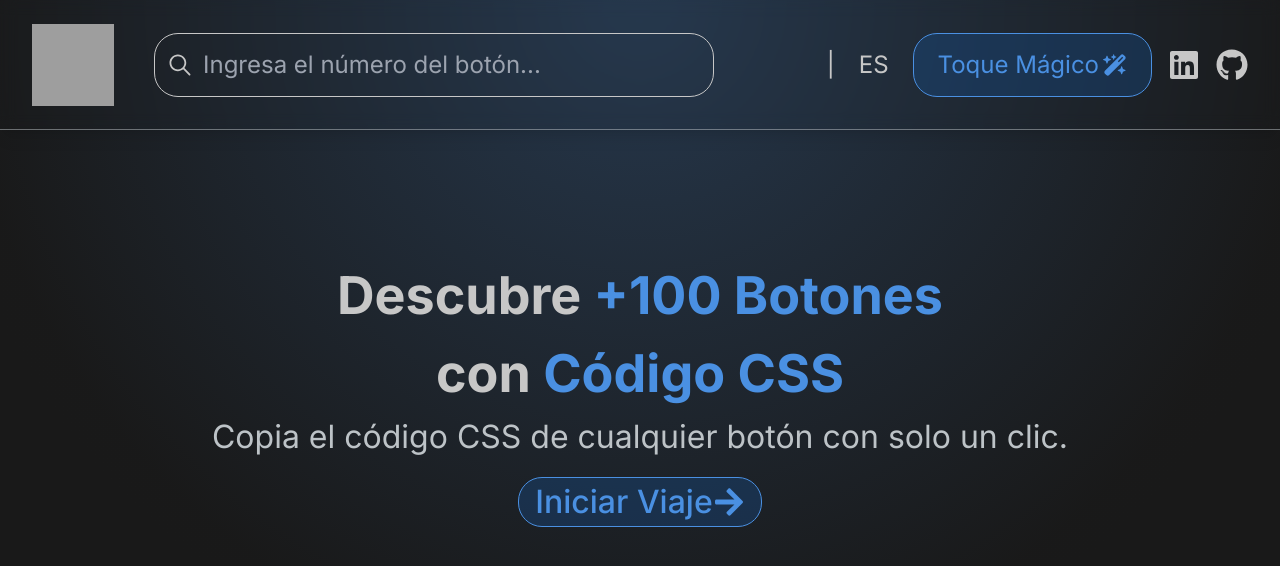
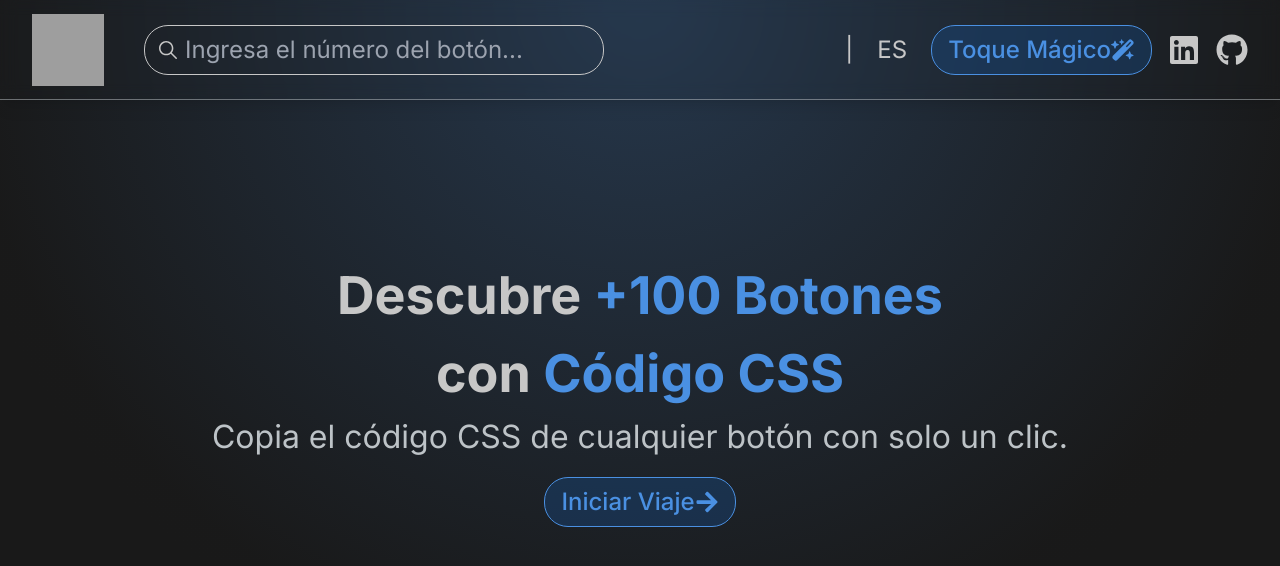
Before and after one commit to DMaximoVarela/magic-buttons, a Next.js app: page / in a window 1280 px wide. Shown: the top 566 px of the page. Built offline with nearby package versions, Linux system fonts and the light colour scheme; grey boxes are pictures that could not be loaded.

Commit message:
style: corrige estilos en nav y añade animaciones en nav

```diff
--- a/src/app/page.tsx
+++ b/src/app/page.tsx
@@ -18,7 +18,7 @@ export default function Home() {
           con solo un clic.
         </h3>
       </div>
-      <div className="h-[32px] sm:h-[40px] lg:h-[50px] 2xl:h-[64px] my-4 flex justify-center items-center text-[16px] sm:text-[24px] xl:text-[32px] font-medium px-4 text-[#4a90e2] border border-[#4a90e2] rounded-3xl bg-[#1456a44d] hover:bg-[#1456a499] cursor-pointer transition duration-500 ease-in-out transform">
+      <div className="h-[32px] sm:h-[40px] lg:h-[50px] 2xl:h-[64px] my-4 flex justify-center items-center text-[16px] sm:text-[24px] 2xl:text-[32px] font-medium px-4 text-[#4a90e2] border border-[#4a90e2] rounded-3xl bg-[#1456a44d] hover:bg-[#1456a499] cursor-pointer transition duration-500 ease-in-out transform">
         <span>Iniciar Viaje</span>
         <FaArrowRight />
       </div>
--- a/src/components/navDesktop/Nav.module.css
+++ b/src/components/navDesktop/Nav.module.css
@@ -1,15 +1,15 @@
 .logo {
-  width: 72px;
-  height: 72px;
+  width: 64px;
+  height: 64px;
   cursor: pointer;
   transition: transform 0.5s ease-in-out;
   @media (min-width: 1280px) {
-    width: 82px;
-    height: 82px;
+    width: 72px;
+    height: 72px;
   }
   @media (min-width: 1440px) {
-    width: 92px;
-    height: 92px;
+    width: 80px;
+    height: 80px;
   }
 }
 
--- a/src/components/navDesktop/nav.tsx
+++ b/src/components/navDesktop/nav.tsx
@@ -24,7 +24,7 @@ const Nav = () => {
   };
 
   return (
-    <div className="w-full h-[130px] 2xl:h-[140px] top-0 left-0 absolute lg:flex justify-between items-center p-4 xl:p-8 z-10 shadow-lg backdrop-blur border-b border-b-[#bdc3c780] hidden">
+    <div className="w-full h-[100px] 2xl:h-[120px] top-0 left-0 absolute lg:flex justify-between items-center p-4 xl:p-8 z-10 shadow-lg backdrop-blur border-b border-b-[#bdc3c780] hidden">
       <ul className="list-none flex justify-stretch items-center gap-4 xl:gap-10">
         <li>
           <Image
@@ -48,19 +48,19 @@ const Nav = () => {
           <Searchbar />
         </li>
       </ul>
-      <ul className="list-none flex justify-stretch items-center text-[22px] xl:text-[24px] 2xl:text-[26px] gap-2 xl:gap-4">
+      <ul className="list-none flex justify-stretch items-center text-[22px] xl:text-[24px] 2xl:text-[26px] gap-4 2xl:gap-5">
         <li>|</li>
-        <li className="h-[58px] xl:h-[64px] p-1 xl:p-2 flex justify-center items-center rounded-xl xl:rounded-2xl hover:bg-[#00000033] backdrop-blur cursor-pointer">
+        <li className="p-2 xl:p-2 flex justify-center items-center rounded-xl xl:rounded-2xl hover:bg-[#00000033] backdrop-blur cursor-pointer transition duration-500 ease-in-out transform">
           ES
         </li>
-        <li className="h-[58px] xl:h-[64px] flex justify-center items-center space-x-1 px-2 xl:px-6 text-[#4A90E2] border-[#4A90E2] border rounded-2xl xl:rounded-3xl bg-[#1456a44d] cursor-pointer hover:bg-[#1456a499]">
+        <li className="h-[50px] 2xl:h-[64px] my-4 flex justify-center items-center text-[24px] 2xl:text-[32px] font-medium px-4 text-[#4a90e2] border border-[#4a90e2] rounded-3xl bg-[#1456a44d] hover:bg-[#1456a499] cursor-pointer transition duration-500 ease-in-out transform">
           <span>Toque Mágico</span>
           <FaWandMagicSparkles />
         </li>
-        <li className="text-[28px] xl:text-[32px] hover:text-gray-200 cursor-pointer">
+        <li className="text-[24px] xl:text-[32px] hover:text-gray-200 cursor-pointer transition duration-500 ease-in-out transform">
           <FaLinkedin />
         </li>
-        <li className="text-[28px] xl:text-[32px] hover:text-gray-200 cursor-pointer">
+        <li className="text-[24px] xl:text-[32px] hover:text-gray-200 cursor-pointer transition duration-500 ease-in-out transform">
           <FaGithub />
         </li>
       </ul>
--- a/src/components/searchbar/searchbar.tsx
+++ b/src/components/searchbar/searchbar.tsx
@@ -2,10 +2,10 @@ import { IoIosSearch } from "react-icons/io";
 
 const Searchbar = () => {
   return (
-    <div className="relative w-[540px] xl:w-[560px] 2xl:w-[610px] h-[64px]">
-      <IoIosSearch className="absolute top-1/2 left-3 transform -translate-y-1/2 text-[26px]  xl:text-[28px] 2xl:text-[32px] text-[#c7c7c7]" />
+    <div className="relative w-[460px] 2xl:w-[520px] h-[50px] 2xl:h-[64px]">
+      <IoIosSearch className="absolute top-1/2 left-3 transform -translate-y-1/2 text-[24px]  2xl:text-[32px] text-[#c7c7c7]" />
       <input
-        className="w-full h-full border-[1px] border-[#c7c7c7] rounded-[24px] text-[22px] xl:text-[24px] 2xl:text-[26px] pl-12 pr-2 py-2 bg-transparent focus:outline-none focus:ring-2 focus:ring-gray-200"
+        className="w-full h-full border-[1px] border-[#c7c7c7] rounded-[24px] text-[24px] 2xl:text-[32px] pl-10 2xl:pl-12 pr-2 py-1 bg-transparent focus:outline-none focus:ring-2 focus:ring-gray-200"
         type="text"
         placeholder="Ingresa el número del botón..."
       />
```
